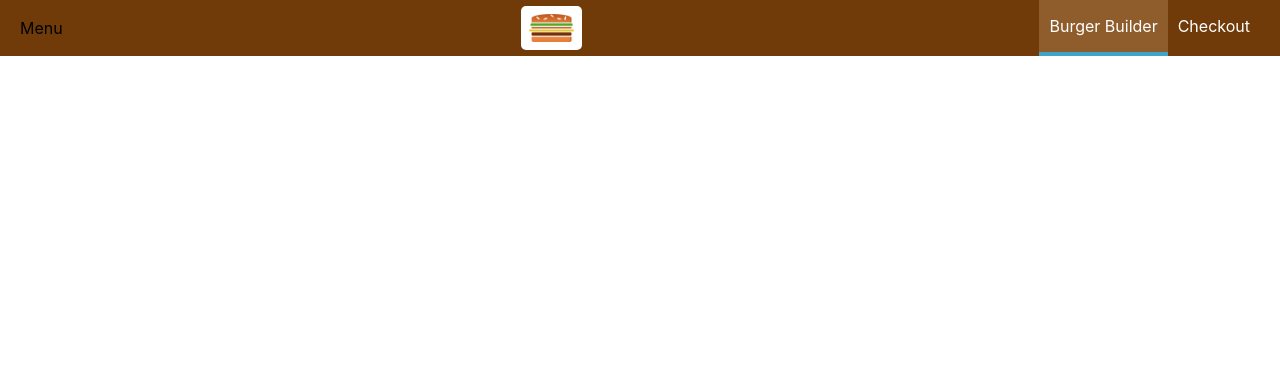
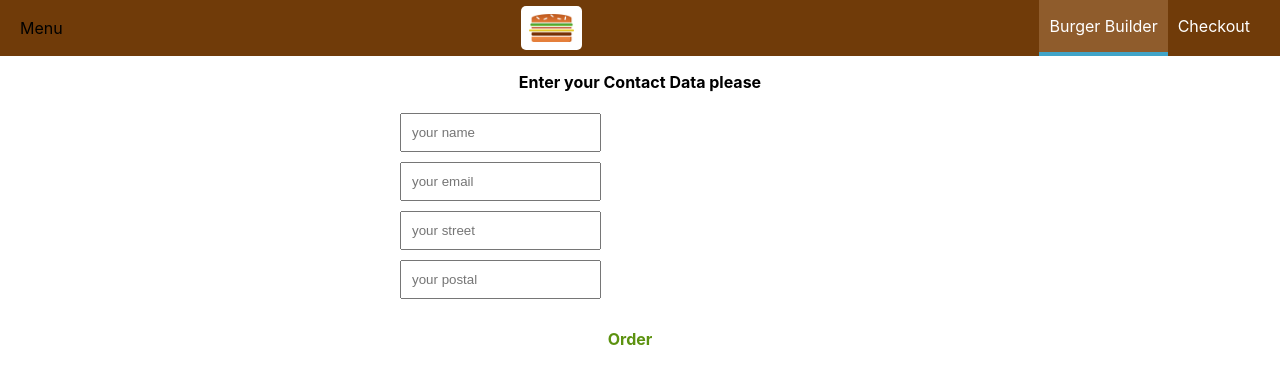
Before and after one commit to senjuricardo/Burger-Site-React, a React app: page /checkout/contact-data in a window 1280 px wide. Shown: the top 384 px of the page. Built offline with nearby package versions, Linux system fonts and the light colour scheme.

Commit message:
implemmented contact component

```diff
--- a/src/App.js
+++ b/src/App.js
@@ -1,6 +1,8 @@
 import Layout from "./components/Layout/Layout";
 import BurgerBuilder from "./containers/BurgerBuilder/BurgerBuilder";
 import Checkout from "./containers/Checkout/Checkout";
+import Orders from "./containers/Orders/Orders";
+import ContactData from "./containers/Checkout/ContactData/ContactData";
 import { Route, Routes } from 'react-router-dom';
 function App() {
   return (
@@ -8,7 +10,9 @@ function App() {
         <Layout>
           <Routes>
             <Route path="/checkout"  element={<Checkout/>}></Route>
+            <Route path="/orders" exact element={<Orders/>}></Route>
             <Route path="/" exact element={<BurgerBuilder/>}></Route>
+             <Route path={"/checkout/contact-data"} element={<ContactData/>}></Route>
          </Routes>
         </Layout>
       </div>
--- a/src/components/Layout/Burguer/OrderSummary/OrderSummay.js
+++ b/src/components/Layout/Burguer/OrderSummary/OrderSummay.js
@@ -10,8 +10,21 @@ const OrderSummary = (props) => {
                 <li key={igKey}><span style={{ textTransform: 'capitalize' }}>{igKey}</span>: {props.ingredients[igKey]} </li>
             )
         })
+
+
     const navigateToCheckout = () => {
-        navigate("/checkout");
+        // navigate("/checkout", {
+        //     state:{
+        //         ingredi: 'hello'
+        //     }
+        // });
+        navigate('/checkout', {
+            state: {
+              ingredient: props.ingredients,
+            }
+          });
+
+
     }
     return (
         <Aux>
--- a/src/components/Order/CheckoutSummary/CheckoutSummary.js
+++ b/src/components/Order/CheckoutSummary/CheckoutSummary.js
@@ -2,18 +2,28 @@ import React from 'react'
 import Burger from '../../Layout/Burguer/Burger'
 import Button from '../../UI/Button/Button'
 import  './CheckoutSummary.css'
-
+import { useNavigate } from "react-router-dom"
 
 const CheckoutSummary = (props) => {
-
+    const navigate = useNavigate()
+    const navigateToMain = () => {
+        navigate("/");
+    }
+    const navigateToData = () => {
+        navigate("/checkout/contact-data",{
+            state: {
+              ingredient: props.ingredientes
+            }
+        });
+    }
     return (
         <div className='CheckoutSummary'>
             <h1>We hope you like it!</h1>
             <div style={{ width: '100%', margin: 'auto' }}>
                 <Burger ingredientes={props.ingredientes} />
             </div>
-            <Button btnType="Danger">Procede</Button>
-            <Button btnType="Success">Cancel</Button>
+            <Button btnType="Success"clicked={navigateToData}>Procede</Button>
+            <Button btnType="Danger" clicked={navigateToMain}>Cancel</Button>
 
         </div>
     )
--- /dev/null
+++ b/src/components/Order/Order.css
@@ -0,0 +1,8 @@
+.Order{
+    width: 100%;
+    border: 1px solid #eee;
+    box-shadow: 0 2px 3px #ccc;
+    padding: 10px;
+    margin: 10px auto;
+    box-sizing: border-box;
+}
--- /dev/null
+++ b/src/components/Order/Order.js
@@ -0,0 +1,10 @@
+import React from "react"
+import  './Order.css'
+const order = (props) => (
+    <div className="Order">
+            <p>ingredintes: Salad (1)</p>
+            <p>Price: 16.00</p>
+    </div>
+)
+
+export default order
--- a/src/containers/BurgerBuilder/BurgerBuilder.js
+++ b/src/containers/BurgerBuilder/BurgerBuilder.js
@@ -21,23 +21,28 @@ class BurgerBuilder extends Component {
 
         // }
         state = {
-            ingredientes: null,
+            ingredientes: {
+                bacon:0,
+                cheese: 0,
+                meat: 0,
+                salad:0
+            },
             totalPrice: 3,
             purchaseable: false,
             purchasing: false,
             loading: false,
         }
 
-        componentDidMount () {
-            axios.get( '/ingredientes.json' )
-            .then( response => {
-                console.log(response)
-                this.setState( { ingredientes: response.data } );
-            } )
-            .catch( error => {
-                this.setState( { error: true } );
-            } );
-        }
+        // componentDidMount () {
+        //     axios.get( '/ingredientes.json' )
+        //     .then( response => {
+        //         console.log(response)
+        //         this.setState( { ingredientes: response.data } );
+        //     } )
+        //     .catch( error => {
+        //         this.setState( { error: true } );
+        //     } );
+        // }
 
         updatePurchaseState(ingredients) {
             const sum = Object.keys(ingredients)
--- a/src/containers/Checkout/Checkout.js
+++ b/src/containers/Checkout/Checkout.js
@@ -1,24 +1,52 @@
-import React, {Component} from "react";
+import React, { Component, useEffect } from "react";
 import CheckoutSummary from "../../components/Order/CheckoutSummary/CheckoutSummary";
+import { useLocation } from "react-router-dom";
+import Button from "../../components/UI/Button/Button";
+import { Route } from 'react-router-dom'
+import ContactData from "./ContactData/ContactData";
+const Checkout = () => {
+    const location = useLocation();
+    // state={
+    //     ingredientes:{
+    //         salad:1,
+    //         meat:1,
+    //         cheese:1,
+    //         bacon:1
 
-class Checkout extends Component {
-    state={
-        ingredientes:{
-            salad:1,
-            meat:1,
-            cheese:1,
-            bacon:1
+    //     }
+    // }
+    // getData = () => {
+    //     const location = useLocation();
+    //     const message = location.state.message;
+    // }
+    // const EmptyIngredient = () => {
+    //     if(!location.state.ingredient){
+    //          <h1>Please create a burger first</h1>
+    //         }
+    //      else{
+    //         <CheckoutSummary ingredientes={location.state.ingredient} />
+    //      }
+    //      }
+    console.log(location.state)
+    let burger = <h1>Please first make your burger!</h1>
+    if(location.state && location.state.ingredient){
+        burger= <CheckoutSummary ingredientes={location.state.ingredient}/>
+    }
+return (
+    <div>
+        {/* <div>{location.state.ingredient}</div> */}
+        {/* {location.state.ingredient ?
+          <CheckoutSummary ingredientes={location.state.ingredient}/> :
+          <h1>Please create a burger first</h1>
+      } */}
+        {burger}
 
-        }
-    }
-    render() {
-        return(
-            <div>
-                <CheckoutSummary ingredientes={this.state.ingredientes}/>
-            </div>
-        )
-    }
-
+        {/* {EmptyIngredient} */}
+        {/* <CheckoutSummary ingredientes={location.state.ingredient} /> */}
+        {/* <Route path={"/checkout/contact-data"} element={<ContactData />}></Route> */}
+    </div>
+)
 }
 
+
 export default Checkout
--- /dev/null
+++ b/src/containers/Checkout/ContactData/ContactData.css
@@ -0,0 +1,17 @@
+.ContactData{
+    margin: 20px auto;
+    width: 80%;
+    text-align: center;
+}
+
+.Input{
+    display: block;
+    padding: 10px;
+    margin: 10px
+}
+
+@media(min-width: 600px) {
+    .ContactData{
+        width: 500px;
+    }
+}
--- /dev/null
+++ b/src/containers/Checkout/ContactData/ContactData.js
@@ -0,0 +1,38 @@
+import React, {Component} from "react"
+import Button from "../../../components/UI/Button/Button"
+import { useLocation } from "react-router-dom";
+import  './ContactData.css'
+const ContactData = (props) =>  {
+    const location = useLocation();
+    // state= {
+    //     name: '',
+    //     email: '',
+    //     address: {
+    //         stress: '',
+    //         postal:''
+    //     }
+    // }
+
+       const orderHandler= (event) => {
+        event.preventDefault();
+        console.log(location.state.ingredient)
+        }
+
+
+
+        return(
+            <div className="ContactData">
+                    <h4>Enter your Contact Data please</h4>
+                    <form>
+                        <input className="Input" type="text" name="name" placeholder="your name"></input>
+                        <input className="Input" type="text" name="email" placeholder="your email"></input>
+                        <input className="Input"  type="text" name="street" placeholder="your street"></input>
+                        <input className="Input" type="text" name="postal" placeholder="your postal"></input>
+                        <Button btnType="Success" clicked={orderHandler} >Order</Button>
+                    </form>
+            </div>
+        )
+
+}
+
+export default ContactData
--- /dev/null
+++ b/src/containers/Orders/Orders.js
@@ -0,0 +1,15 @@
+import React,{Component} from "react";
+import Order from "../../components/Order/Order";
+class Orders extends Component {
+
+    render(){
+        return(
+            <div>
+                <Order></Order>
+                <Order></Order>
+            </div>
+        );
+    }
+}
+
+export default Orders
```
Also changed, not shown: src/containers/Orders/Orders.css (added).
